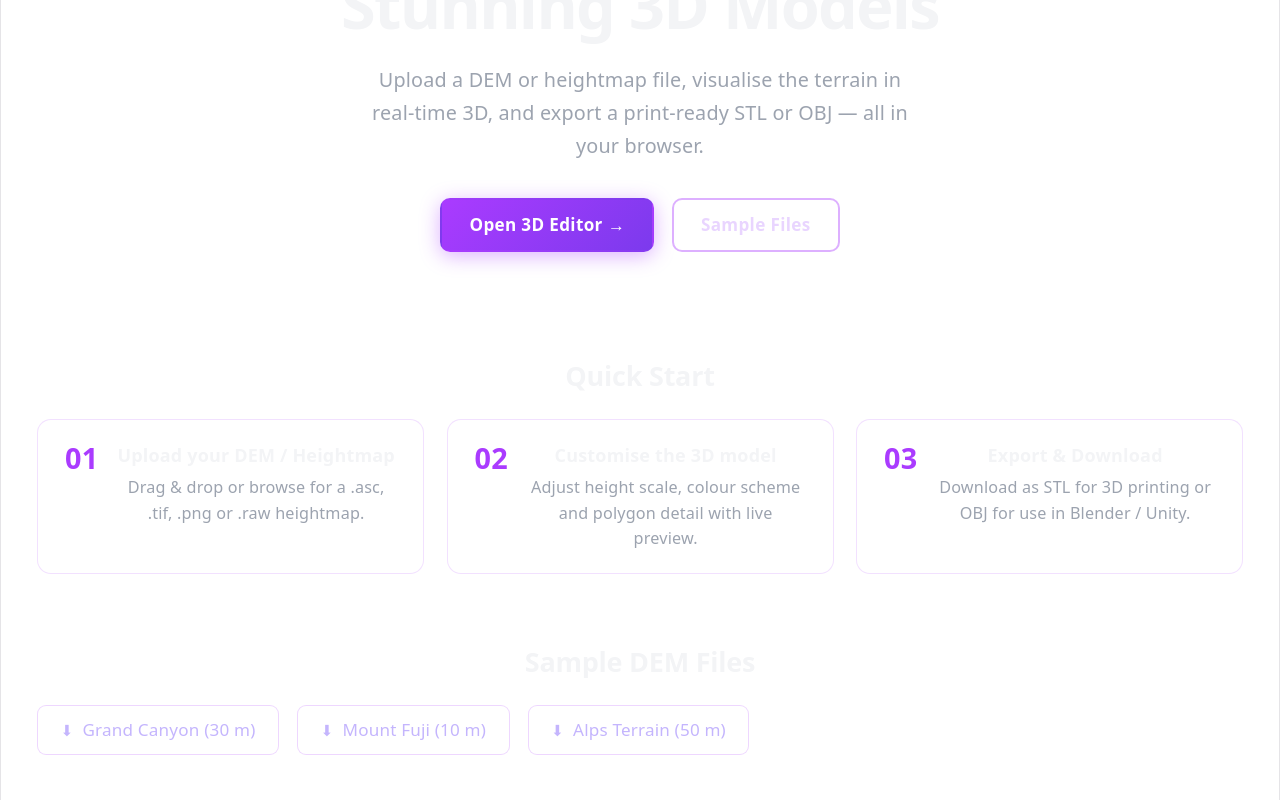
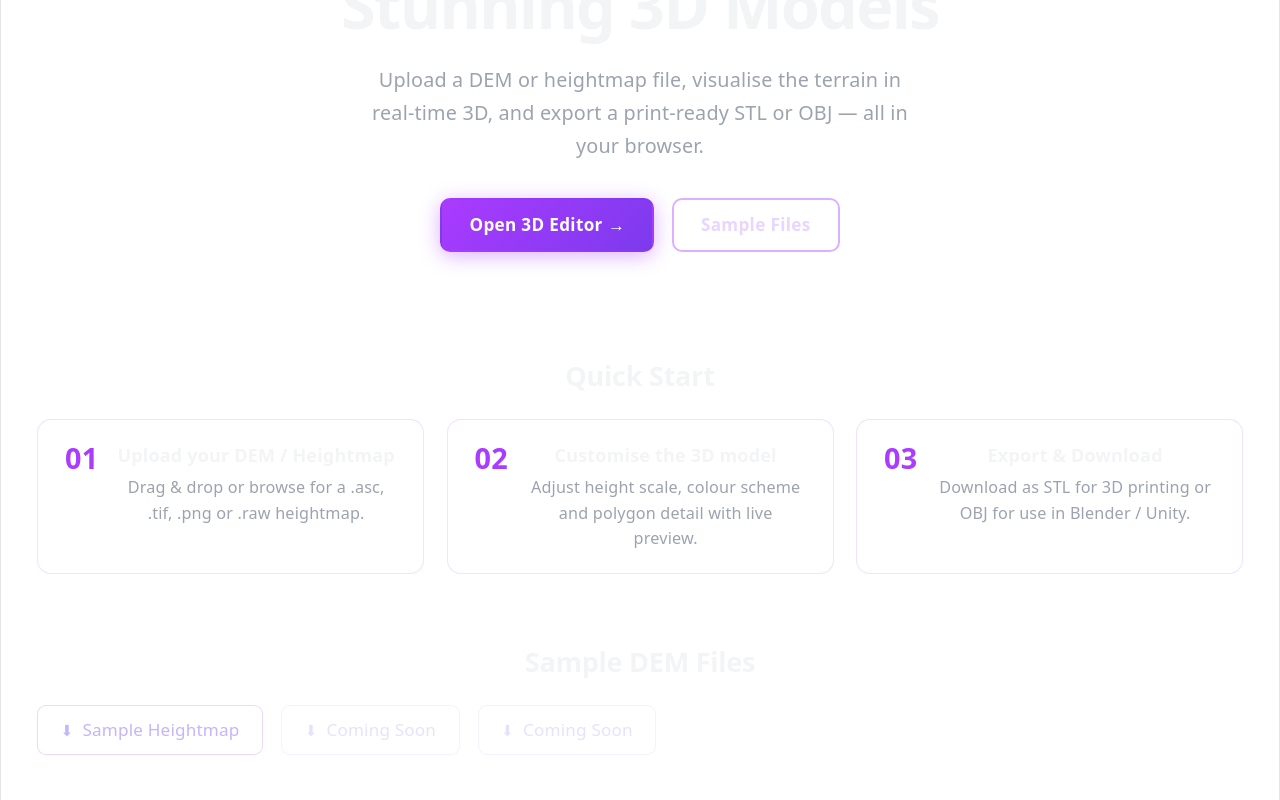
Before and after one commit to TalJa1/3DVisualization_HTH, a React (Vite) app: page / in a window 1280 px wide. Shown: the part 288-1088 px from the top of the page. Built offline with nearby package versions, Linux system fonts and the light colour scheme.

Commit message:
Refactor code structure for improved readability and maintainability

```diff
--- a/src/pages/Home.css
+++ b/src/pages/Home.css
@@ -168,6 +168,11 @@
   border-color: #aa3bff;
   color: #e9d5ff;
 }
+.home__sample-link--disabled {
+  opacity: 0.4;
+  cursor: not-allowed;
+  pointer-events: none;
+}
 
 .home__sample-icon {
   font-size: 0.85rem;
--- a/src/pages/Home.tsx
+++ b/src/pages/Home.tsx
@@ -1,5 +1,5 @@
-import { Link } from 'react-router-dom'
-import './Home.css'
+import { Link } from "react-router-dom";
+import "./Home.css";
 
 export default function Home() {
   return (
@@ -9,11 +9,12 @@ export default function Home() {
         <div className="home__hero-glow" aria-hidden="true" />
         <h1 className="home__heading">
           Turn <span className="home__heading-accent">Heightmaps</span> into
-          <br />Stunning 3D Models
+          <br />
+          Stunning 3D Models
         </h1>
         <p className="home__subheading">
-          Upload a DEM or heightmap file, visualise the terrain in real-time
-          3D, and export a print-ready STL or OBJ — all in your browser.
+          Upload a DEM or heightmap file, visualise the terrain in real-time 3D,
+          and export a print-ready STL or OBJ — all in your browser.
         </p>
         <div className="home__cta-row">
           <Link to="/editor" className="btn btn--primary">
@@ -30,10 +31,22 @@ export default function Home() {
         <h2 className="home__section-title">Quick Start</h2>
         <ol className="home__step-list">
           {[
-            { n: '01', title: 'Upload your DEM / Heightmap', desc: 'Drag & drop or browse for a .asc, .tif, .png or .raw heightmap.' },
-            { n: '02', title: 'Customise the 3D model',      desc: 'Adjust height scale, colour scheme and polygon detail with live preview.' },
-            { n: '03', title: 'Export & Download',           desc: 'Download as STL for 3D printing or OBJ for use in Blender / Unity.' },
-          ].map(s => (
+            {
+              n: "01",
+              title: "Upload your DEM / Heightmap",
+              desc: "Drag & drop or browse for a .asc, .tif, .png or .raw heightmap.",
+            },
+            {
+              n: "02",
+              title: "Customise the 3D model",
+              desc: "Adjust height scale, colour scheme and polygon detail with live preview.",
+            },
+            {
+              n: "03",
+              title: "Export & Download",
+              desc: "Download as STL for 3D printing or OBJ for use in Blender / Unity.",
+            },
+          ].map((s) => (
             <li key={s.n} className="home__step-card">
               <span className="home__step-num">{s.n}</span>
               <div>
@@ -49,19 +62,27 @@ export default function Home() {
       <section className="home__samples" id="samples">
         <h2 className="home__section-title">Sample DEM Files</h2>
         <ul className="home__sample-list">
-          {[
-            { name: 'Grand Canyon (30 m)', href: '#' },
-            { name: 'Mount Fuji (10 m)',   href: '#' },
-            { name: 'Alps Terrain (50 m)', href: '#' },
-          ].map(f => (
-            <li key={f.name}>
-              <a href={f.href} className="home__sample-link">
-                <span className="home__sample-icon">⬇</span> {f.name}
-              </a>
-            </li>
-          ))}
+          <li>
+            <a
+              href="/sample/sample.png"
+              download="sample.png"
+              className="home__sample-link"
+            >
+              <span className="home__sample-icon">⬇</span> Sample Heightmap
+            </a>
+          </li>
+          <li>
+            <span className="home__sample-link home__sample-link--disabled">
+              <span className="home__sample-icon">⬇</span> Coming Soon
+            </span>
+          </li>
+          <li>
+            <span className="home__sample-link home__sample-link--disabled">
+              <span className="home__sample-icon">⬇</span> Coming Soon
+            </span>
+          </li>
         </ul>
       </section>
     </div>
-  )
+  );
 }
```
Also changed, not shown: public/sample/sample.png (added).
